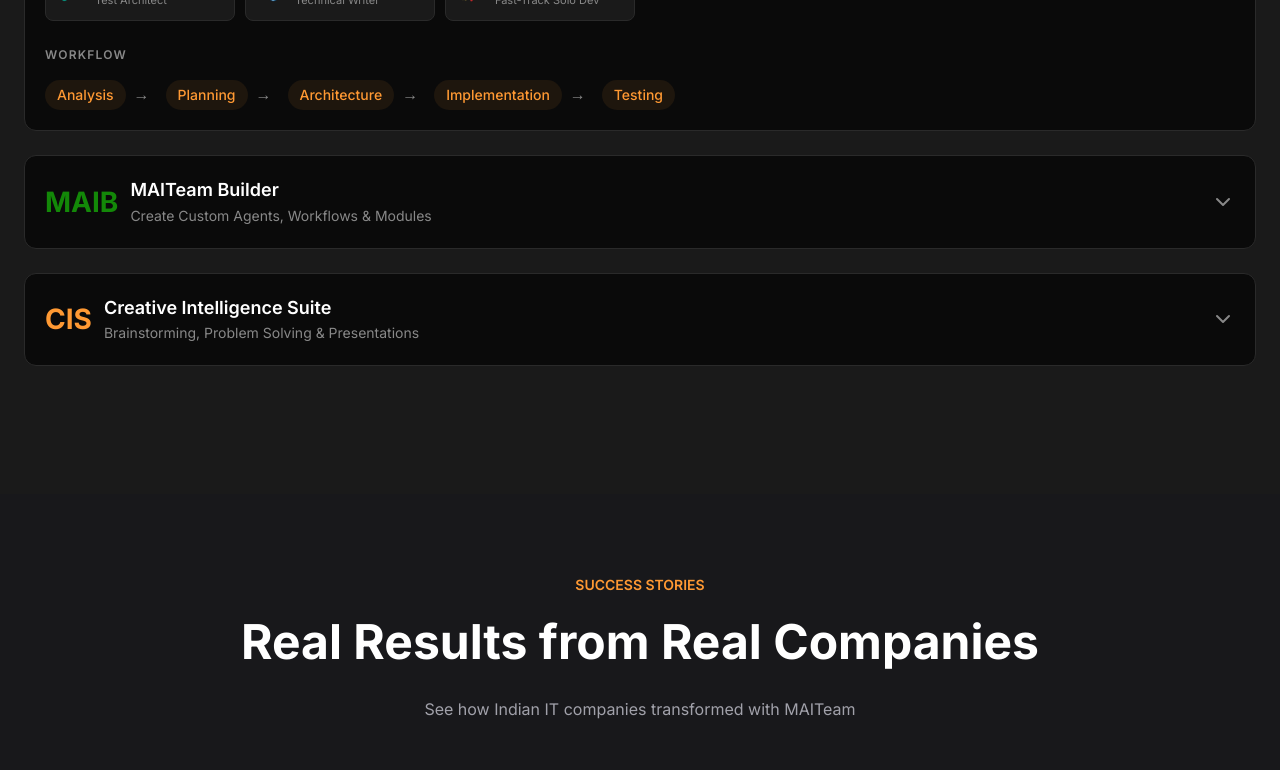
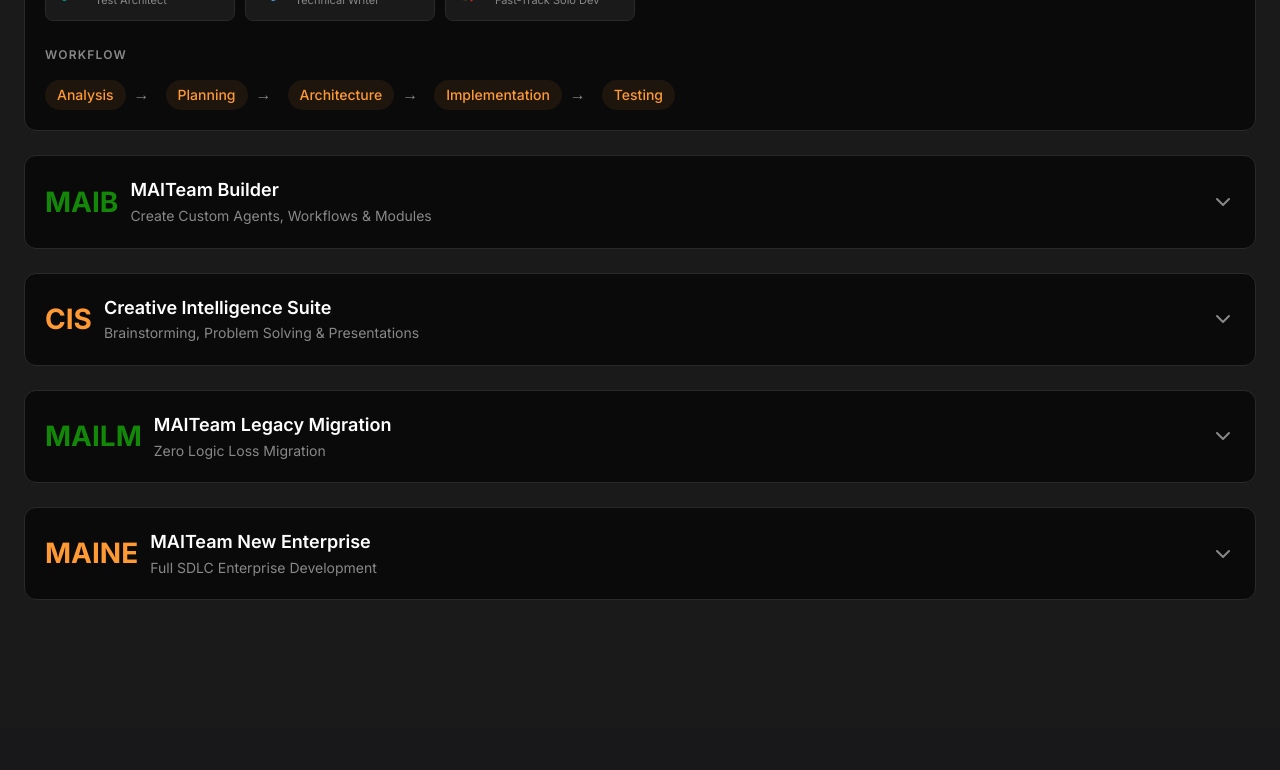
Before and after one commit to MicroSphere-Systems/maiteam-website, a React (Vite) app: page / in a window 1280 px wide. Shown: the part 6215-6985 px from the top of the page. Built offline with nearby package versions, Linux system fonts and the light colour scheme.

Commit message:
Add new modules for MAILM and MAINE projects

```diff
--- a/src/components/Modules.jsx
+++ b/src/components/Modules.jsx
@@ -55,6 +55,49 @@ const Modules = () => {
       ],
       workflow: ['Ideate', 'Prototype', 'Validate', 'Refine'],
     },
+    {
+      id: 'mailm',
+      name: 'MAILM',
+      fullName: 'MAITeam Legacy Migration',
+      tagline: 'Zero Logic Loss Migration',
+      description: 'Enterprise legacy code migration with 100% code coverage. Parallel execution with 80% time savings.',
+      color: '#138808',
+      agents: [
+        { name: 'Raj', role: 'Migration PM', icon: '📋' },
+        { name: 'Arjun', role: 'Migration Architect', icon: '🏗️' },
+        { name: 'Maya', role: 'Legacy Analyst', icon: '🔍' },
+        { name: 'Vikram', role: 'Migration Developer', icon: '💻' },
+        { name: 'Lakshmi', role: 'Data Migrator', icon: '🗃️' },
+        { name: 'Sneha', role: 'Frontend Migrator', icon: '🎨' },
+        { name: 'Rohit', role: 'API Migrator', icon: '🔌' },
+        { name: 'Deepak', role: 'Test Migrator', icon: '🧪' },
+        { name: 'Neha', role: 'Migration Validator', icon: '✅' },
+      ],
+      workflow: ['Discovery', 'Analysis', 'Planning', 'Execution', 'Validation'],
+    },
+    {
+      id: 'maine',
+      name: 'MAINE',
+      fullName: 'MAITeam New Enterprise',
+      tagline: 'Full SDLC Enterprise Development',
+      description: 'Complete 8-phase enterprise application development with built-in SOC2, HIPAA, PCI-DSS, GDPR compliance.',
+      color: '#FF9933',
+      agents: [
+        { name: 'Priya', role: 'Enterprise PM', icon: '📋' },
+        { name: 'Arjun', role: 'Enterprise Architect', icon: '🏗️' },
+        { name: 'Meera', role: 'Compliance Officer', icon: '📜' },
+        { name: 'Kiran', role: 'Security Architect', icon: '🔐' },
+        { name: 'Sanjay', role: 'Release Manager', icon: '🚀' },
+        { name: 'Arun', role: 'DevOps Engineer', icon: '⚙️' },
+        { name: 'Ravi', role: 'SRE Engineer', icon: '📊' },
+        { name: 'Deepa', role: 'Infrastructure Architect', icon: '☁️' },
+        { name: 'Vikram', role: 'Platform Engineer', icon: '🔧' },
+        { name: 'Ananya', role: 'Data Architect', icon: '🗄️' },
+        { name: 'Rohan', role: 'Enterprise QA', icon: '🧪' },
+        { name: 'Neha', role: 'Audit Analyst', icon: '📝' },
+      ],
+      workflow: ['Research', 'Planning', 'Design', 'Development', 'Deployment', 'Operations', 'Evolution'],
+    },
   ]
 
   return (
@@ -77,7 +120,7 @@ const Modules = () => {
             transition={{ delay: 0.1 }}
             style={{ fontSize: 'clamp(28px, 5vw, 48px)', fontWeight: 700, color: 'white', marginTop: '16px' }}
           >
-            Three Modules, Endless Possibilities
+            Five Modules, Endless Possibilities
           </motion.h2>
           <motion.p
             initial={{ opacity: 0, y: 10 }}
```
